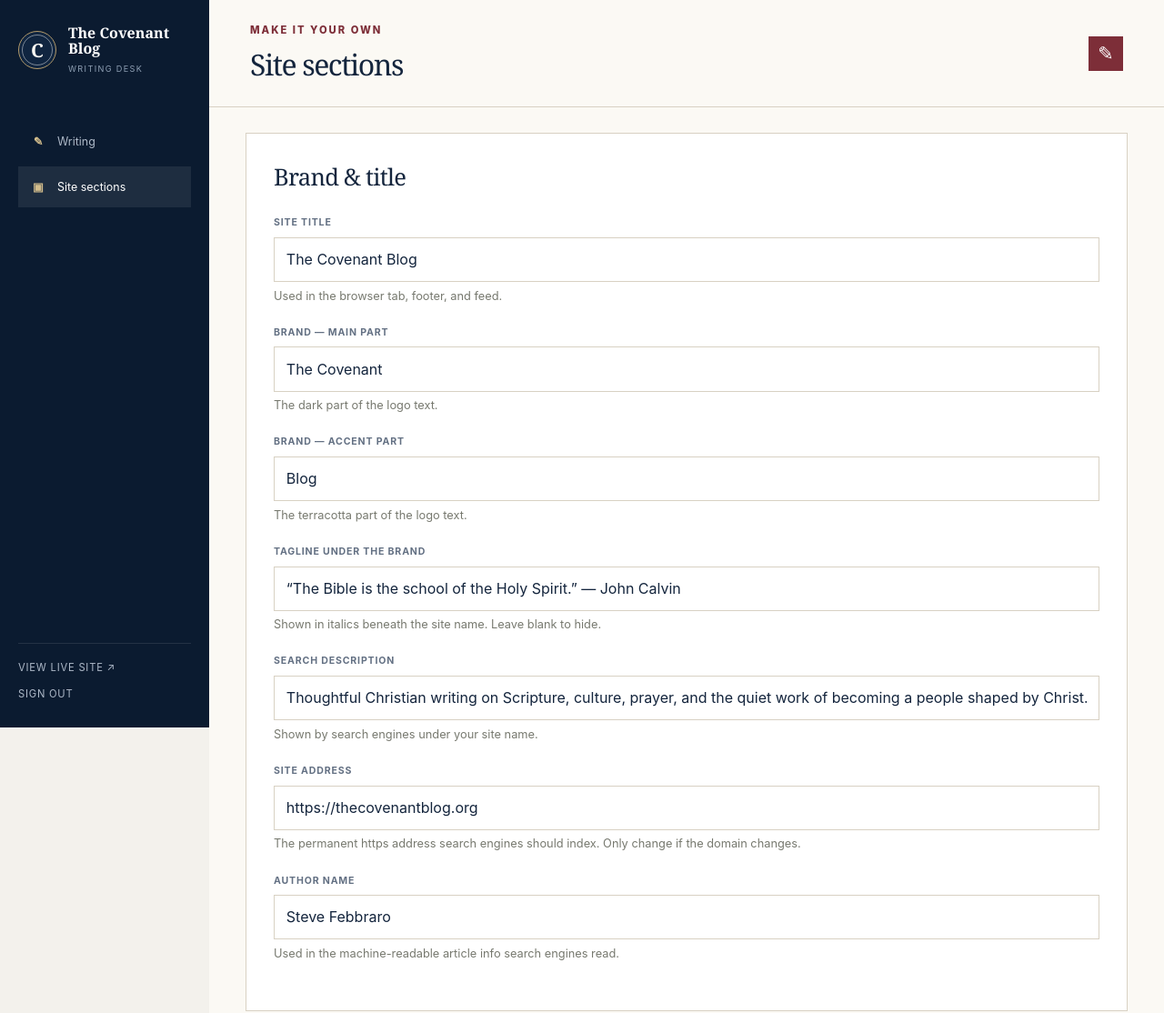
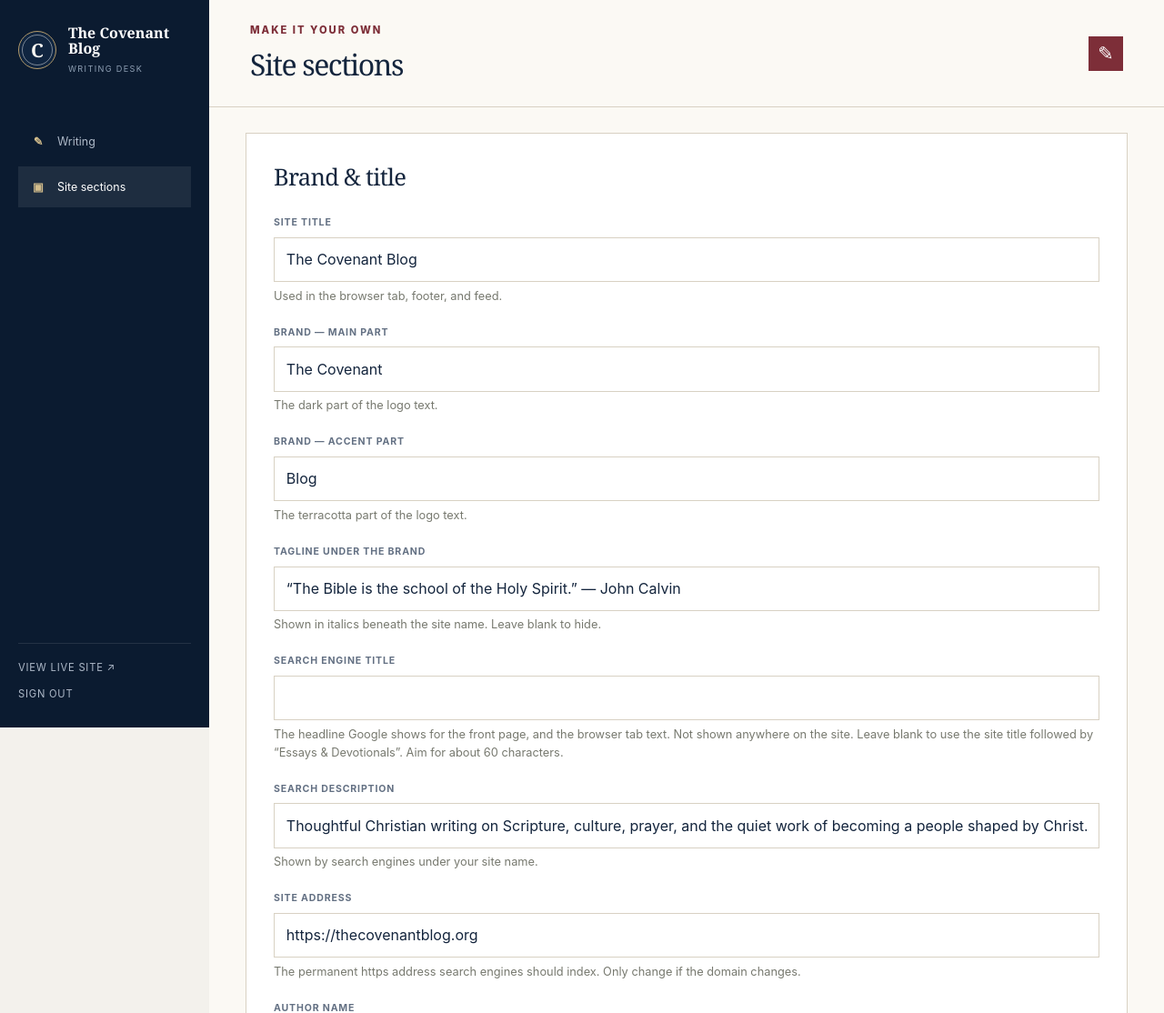
Before and after one commit to sfebbraro-png/Covenant-Notes, a PHP site: page /desk/sections.php in a window 1280 px wide. Shown: the top 1114 px of the page at 91% size. Run offline with PHP 8.4, Linux system fonts and the light colour scheme; the visitor is signed in with stand-in values (Sample User, id 1); some libraries are stand-ins or nearby versions.

Commit message:
Add optional search engine title for the front page
The homepage <title> was hardcoded. It now reads an optional
home_seo_title setting, editable in the desk under Site sections ->
Brand & title, next to the existing search description.

Blank or missing falls back to the previous "Site title | Essays &
Devotionals", so the live site is unchanged until the field is filled in.
No migration needed since setting() already returns a default for keys
that are absent.

Co-Authored-By: Claude Opus 5 <noreply@anthropic.com>

```diff
--- a/public/desk/sections.php
+++ b/public/desk/sections.php
@@ -8,6 +8,7 @@ $fields = array(
         'brand_main'   => array('text', 'Brand — main part', 'The dark part of the logo text.'),
         'brand_accent' => array('text', 'Brand — accent part', 'The terracotta part of the logo text.'),
         'brand_tagline' => array('text', 'Tagline under the brand', 'Shown in italics beneath the site name. Leave blank to hide.'),
+        'home_seo_title' => array('text', 'Search engine title', 'The headline Google shows for the front page, and the browser tab text. Not shown anywhere on the site. Leave blank to use the site title followed by “Essays & Devotionals”. Aim for about 60 characters.'),
         'meta_description' => array('text', 'Search description', 'Shown by search engines under your site name.'),
         'site_url'     => array('text', 'Site address', 'The permanent https address search engines should index. Only change if the domain changes.'),
         'author_name'  => array('text', 'Author name', 'Used in the machine-readable article info search engines read.'),
--- a/public/index.php
+++ b/public/index.php
@@ -29,7 +29,8 @@ $sub_error = isset($_GET['sub_error']) ? $_GET['sub_error'] : '';
 <head>
 <meta charset="utf-8">
 <meta name="viewport" content="width=device-width,initial-scale=1">
-<title><?= e(setting('site_title')) ?> | Essays &amp; Devotionals</title>
+<?php $home_seo_title = trim(setting('home_seo_title')); ?>
+<title><?= $home_seo_title !== '' ? e($home_seo_title) : e(setting('site_title')) . ' | Essays &amp; Devotionals' ?></title>
 <meta name="description" content="<?= e(setting('meta_description')) ?>">
 <link rel="canonical" href="<?= e(site_url('/')) ?>">
 <meta property="og:type" content="website">
--- a/public/lib/db.php
+++ b/public/lib/db.php
@@ -112,6 +112,7 @@ function db_init($pdo) {
         'brand_main'         => 'The Covenant',
         'brand_accent'       => 'Blog',
         'brand_tagline'      => '“The Bible is the school of the Holy Spirit.” — John Calvin',
+        'home_seo_title'     => '',
         'meta_description'   => 'Thoughtful Christian writing on Scripture, culture, prayer, and the quiet work of becoming a people shaped by Christ.',
         'hero_eyebrow'       => 'Essays for ordinary faithfulness',
         'hero_title'         => "Rooted in grace.\nAttentive to life.",
```
